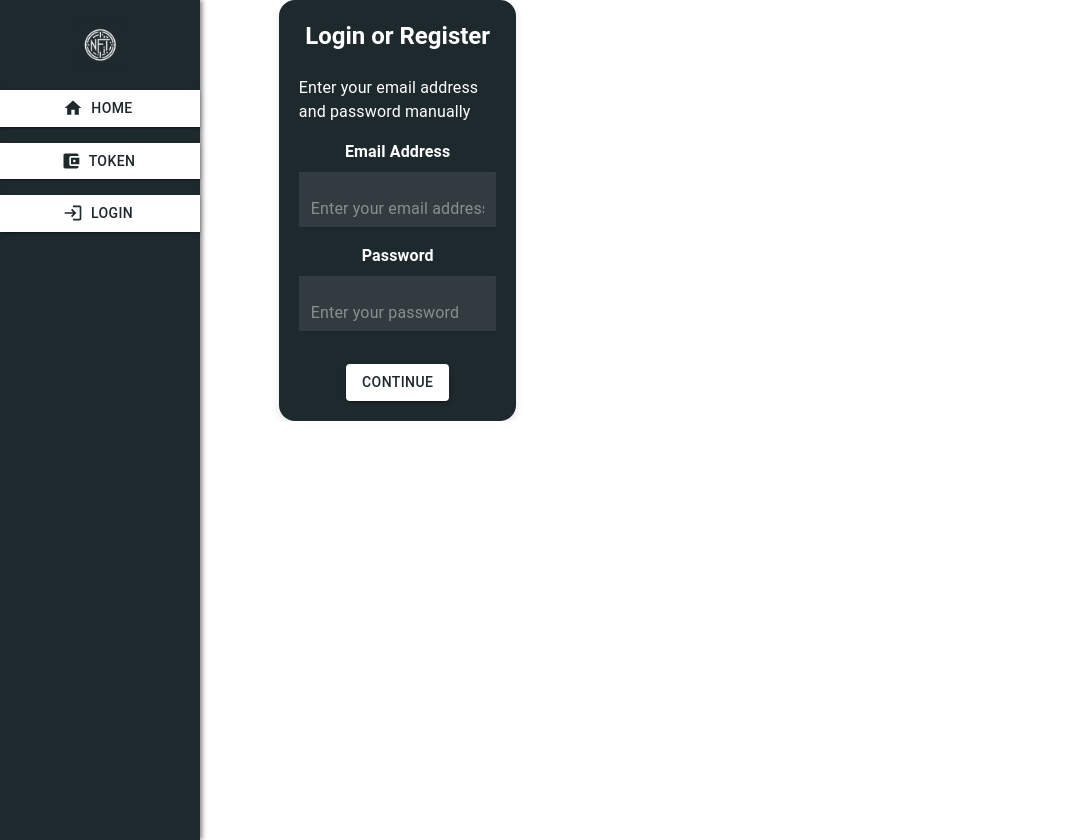
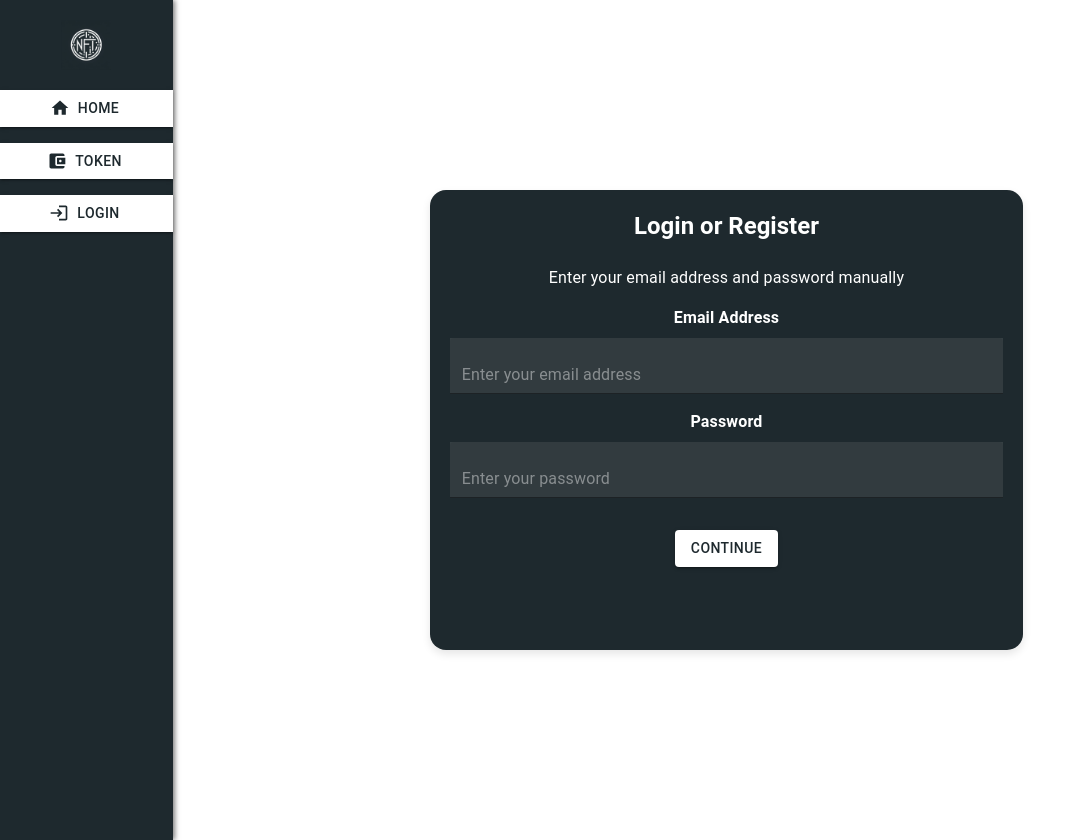
Before and after one commit to M-Blockchain-M-BKC-900/frontend, a React (Create React App) app in the folder enefte/: page /login in a window 1280 px wide. Shown: the whole page, without its empty margins (0-1086 px from the left). Built offline with nearby package versions, Linux system fonts and the light colour scheme.

Commit message:
[FIX] PB

```diff
--- a/enefte/src/App.js
+++ b/enefte/src/App.js
@@ -8,14 +8,16 @@ import { Box } from '@mui/material';
 export default function App() {
   return (
     <Router>
-      <Box sx={{ display: 'flex', height: '100%', widht: '100%' }}>
+      <Box sx={{ display: 'flex', height: '100%',}}>
         <NavBar />
-          <Box component="main" sx={{ overflowY: 'auto', height: '100%', widtht: '100%'}}>
-            <Routes>
-              <Route path="/" element={<Marketplace />} />
-              <Route path="/marketplace" element={<Marketplace />} />
-              <Route path="/login" element={<LoginPage />} />
-            </Routes>
+          <Box component="main" sx={{ overflowY: 'auto', width: '100%'}}>
+            <Box component="main" sx={{ overflowX: 'auto', height: '100%'}}>
+              <Routes>
+                <Route path="/" element={<Marketplace />} />
+                <Route path="/marketplace" element={<Marketplace />} />
+                <Route path="/login" element={<LoginPage />} />
+              </Routes>
+            </Box>
           </Box>
       </Box>
     </Router>
--- a/enefte/src/pages/LoginPage.js
+++ b/enefte/src/pages/LoginPage.js
@@ -5,14 +5,14 @@ const LoginPage = () => {
   return (
     <Box sx={{
       display: 'flex',
-      alignItems: 'center',
       justifyContent: 'center',
-      height: '100%',
-      width: '100%'
+      alignItems: 'center',  // Ajout pour alignement vertical
+      height: '100%',  // Utiliser 100vh pour prendre toute la hauteur de la vue
+      width: '100%'  // Utiliser 100% pour prendre toute la largeur de la vue
     }}>
       <Box sx={{
-        width: '50%',
-        height: '100%',
+        width: '50%',  // Largeur de la boîte de connexion
+        height: '50%',  // Hauteur de la boîte de connexion
         bgcolor: '#1E292E',
         borderRadius: '16px',
         boxShadow: '0 4px 8px rgba(0, 0, 0, 0.1)',
```
